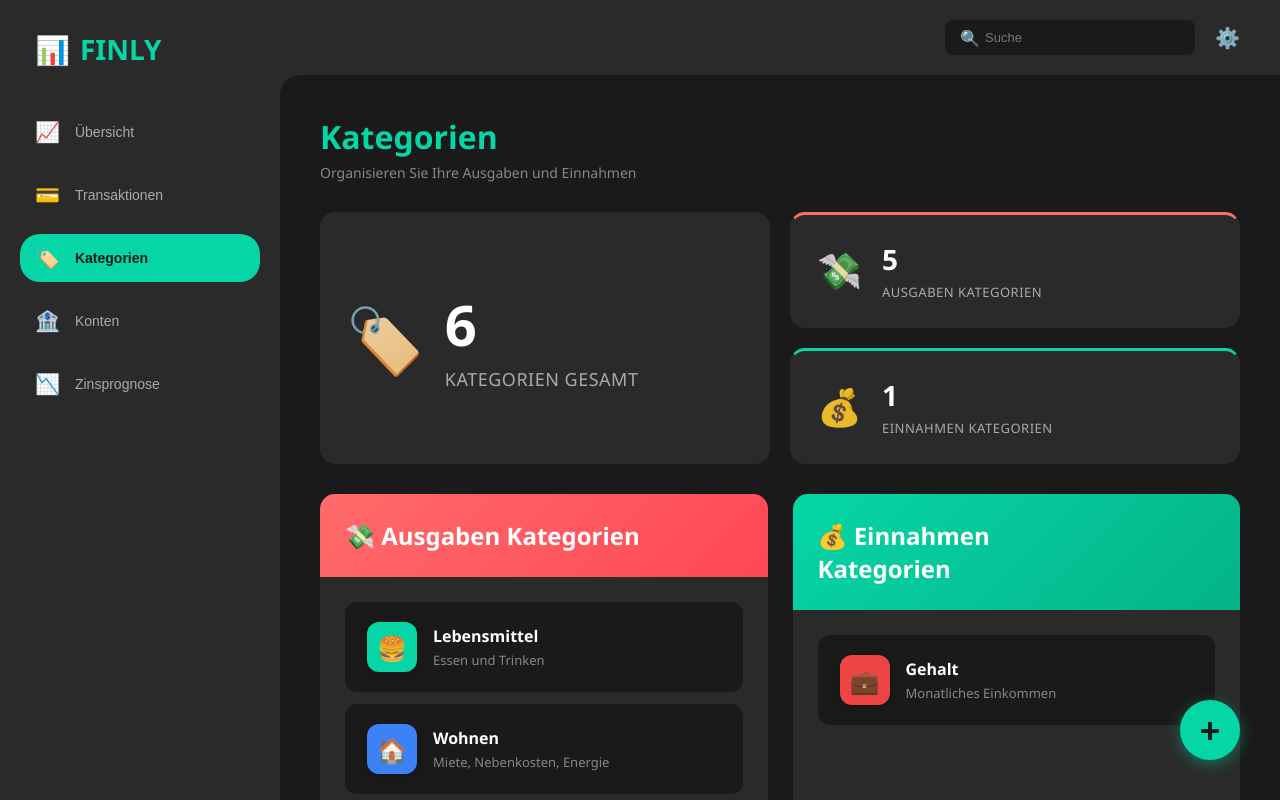
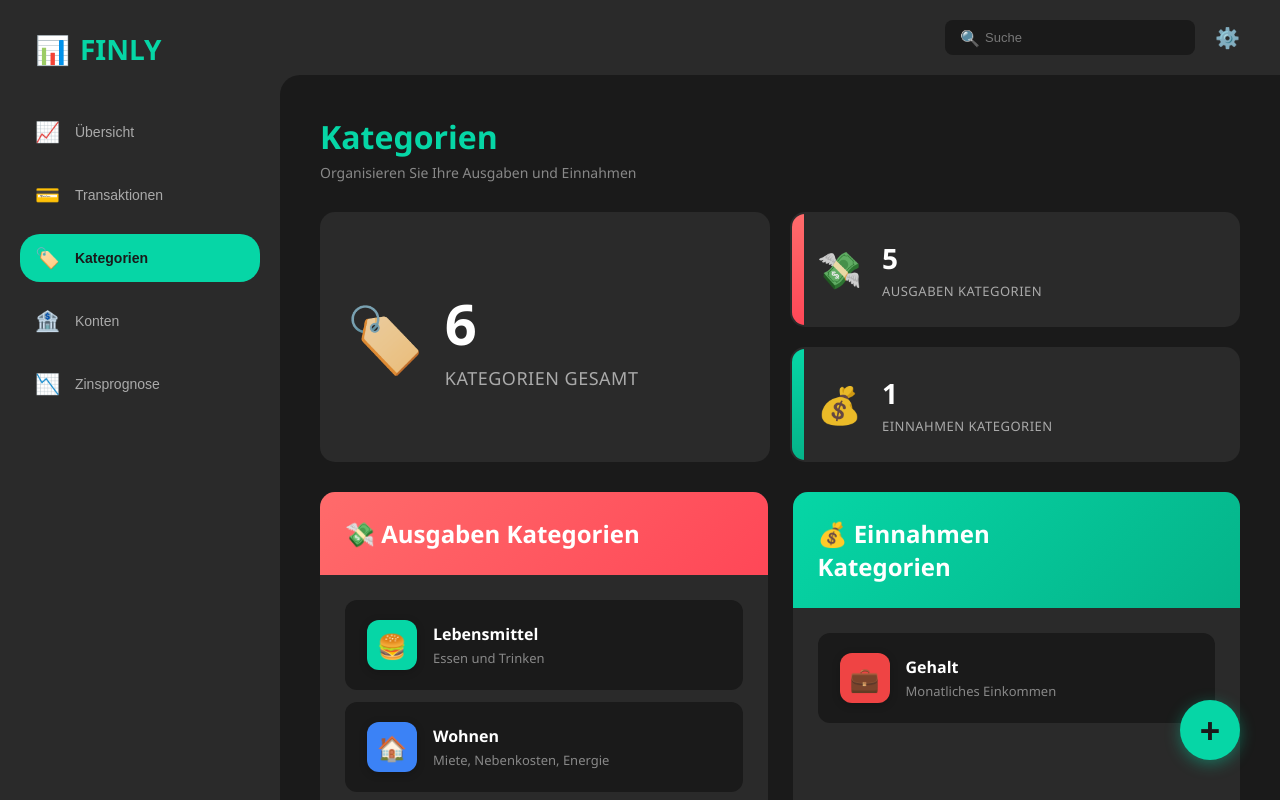
Before and after one commit to pgs3238/Pro-KI-Gruppenarbeit-a3-5, a plain HTML site: page templates/kategorien.html in a window 1280 px wide. Drawn offline with Linux system fonts and the light colour scheme.

Commit message:
Enhance visual design of income and expense stat boxes with gradient borders

```diff
--- a/static/css/style.css
+++ b/static/css/style.css
@@ -987,7 +987,18 @@ button.fab-btn.active:hover {
 
 .stat-box.ausgaben {
     border-color: transparent;
-    border-top: 3px solid #ff6b6b;
+    position: relative;
+    overflow: hidden;
+}
+
+.stat-box.ausgaben::before {
+    content: '';
+    position: absolute;
+    top: 0;
+    left: 0;
+    bottom: 0;
+    width: 12px;
+    background: linear-gradient(180deg, #ff6b6b 0%, #ff4757 100%);
 }
 
 .stat-box.ausgaben .stat-icon {
@@ -1000,7 +1011,18 @@ button.fab-btn.active:hover {
 
 .stat-box.einnahmen {
     border-color: transparent;
-    border-top: 3px solid #06d6a6;
+    position: relative;
+    overflow: hidden;
+}
+
+.stat-box.einnahmen::before {
+    content: '';
+    position: absolute;
+    top: 0;
+    left: 0;
+    bottom: 0;
+    width: 12px;
+    background: linear-gradient(180deg, #06d6a6 0%, #05b389 100%);
 }
 
 .stat-box.einnahmen .stat-icon {
```
